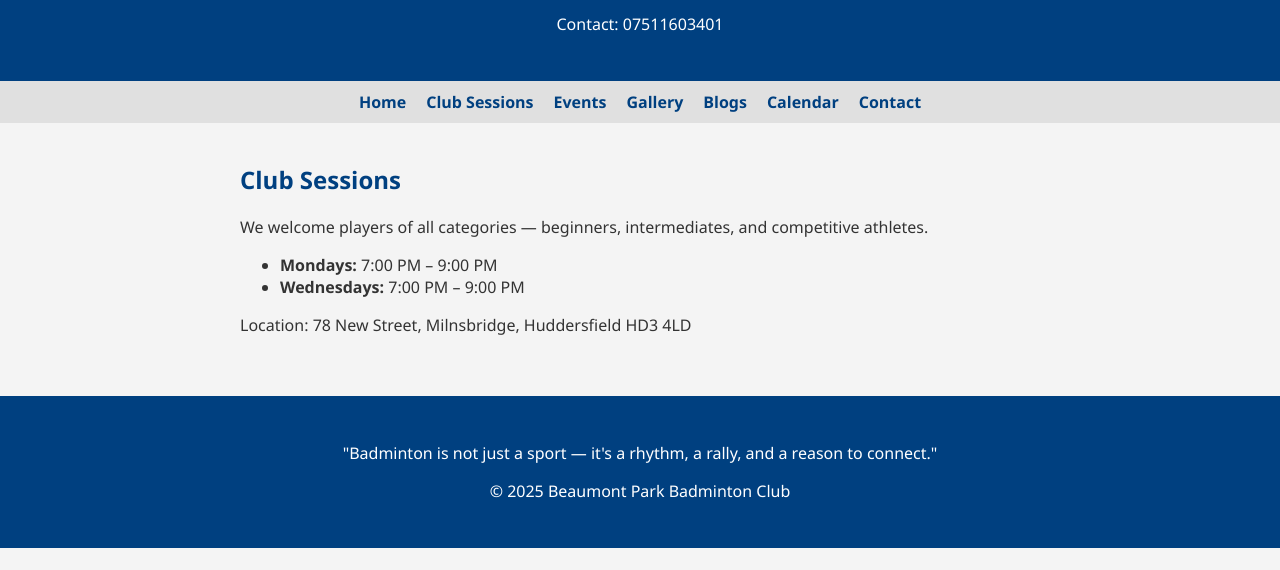
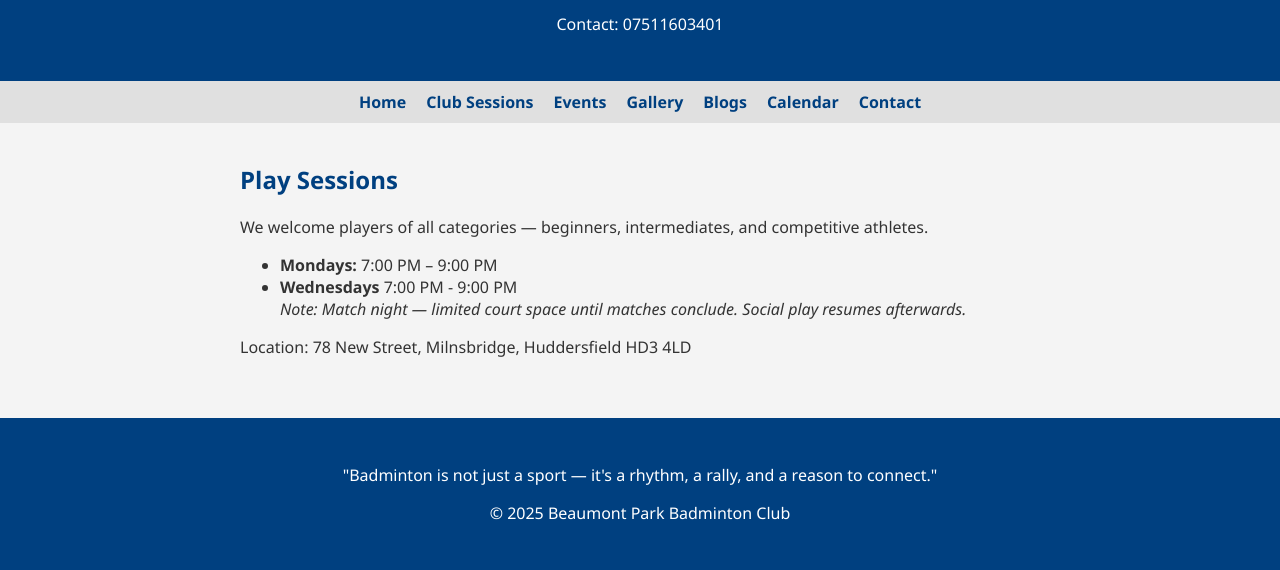
Before and after one commit to beaumontpark-club/beaumontparkclub-site, a plain HTML site: page sessions.html in a window 1280 px wide. Shown: the part 292-862 px from the top of the page. Before the commit the page ends 840 px from the top, so only its background shows below. Drawn offline with Linux system fonts and the light colour scheme.

Commit message:
Update sessions.html

```diff
--- a/sessions.html
+++ b/sessions.html
@@ -81,11 +81,13 @@
 
   <!-- Club Sessions Section -->
   <section id="sessions">
-    <h2>Club Sessions</h2>
+    <h2>Play Sessions</h2>
     <p>We welcome players of all categories — beginners, intermediates, and competitive athletes.</p>
     <ul>
       <li><strong>Mondays:</strong> 7:00 PM – 9:00 PM</li>
-      <li><strong>Wednesdays:</strong> 7:00 PM – 9:00 PM</li>
+      <li><strong>Wednesdays</strong> 7:00 PM - 9:00 PM
+  <br><em>Note: Match night — limited court space until matches conclude. Social play resumes afterwards.</em>
+</li>
     </ul>
     <p>Location: 78 New Street, Milnsbridge, Huddersfield HD3 4LD</p>
   </section>
```
